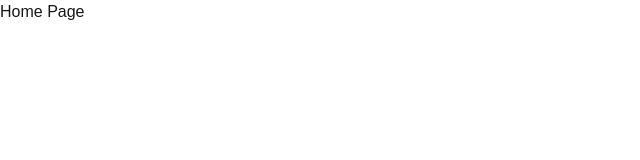
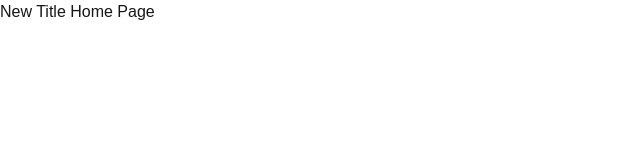
Before and after one commit to Meedux/veriface-track, a Next.js app: page / in a window 1280 px wide. Shown: the top 160 px of the page, without its empty margins (0-640 px from the left). Built offline with nearby package versions, Linux system fonts and the light colour scheme.

Commit message:
new title

```diff
--- a/app/page.js
+++ b/app/page.js
@@ -3,7 +3,7 @@ import Image from "next/image";
 export default function Home() {
   return (
     <>
-      <h1>Home Page</h1>
+      <h1>New Title Home Page</h1>
     </>
   );
 }
```
